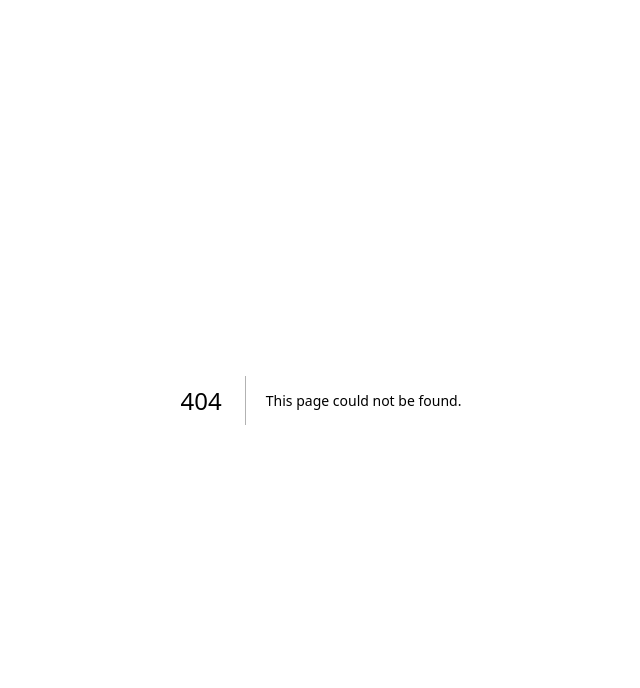
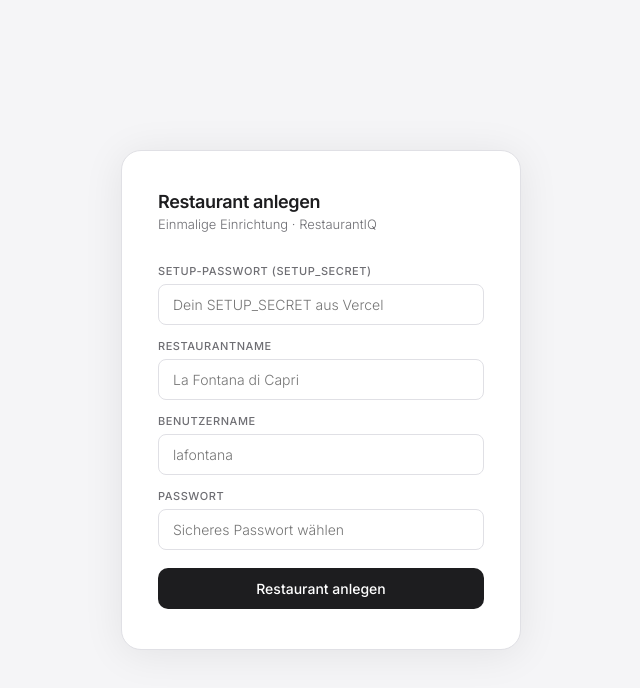
Before and after one commit to RestaurantIQ/RestaurantIQ-Demo, a Next.js app: page /setup in a window 1280 px wide. Before the commit this address had no page. Shown: the top 688 px of the page, without its empty margins (319-959 px from the left). Built offline with nearby package versions, Linux system fonts and the light colour scheme.

Commit message:
feat: add /setup page for first-time restaurant creation

```diff
--- /dev/null
+++ b/pages/setup.js
@@ -0,0 +1,87 @@
+import { useState } from 'react';
+
+export default function Setup() {
+  const [form, setForm] = useState({ secret: '', name: '', username: '', password: '' });
+  const [result, setResult] = useState(null);
+  const [loading, setLoading] = useState(false);
+
+  async function handleSubmit(e) {
+    e.preventDefault();
+    setLoading(true);
+    setResult(null);
+    try {
+      const r = await fetch('/api/auth/create-restaurant', {
+        method: 'POST',
+        headers: { 'Content-Type': 'application/json' },
+        body: JSON.stringify(form),
+      });
+      const data = await r.json();
+      setResult({ ok: r.ok, data });
+    } catch (err) {
+      setResult({ ok: false, data: { error: err.message } });
+    }
+    setLoading(false);
+  }
+
+  const f = { fontFamily: "'Inter',-apple-system,sans-serif" };
+
+  return (
+    <div style={{ ...f, minHeight: '100vh', background: '#f5f5f7', display: 'flex', alignItems: 'center', justifyContent: 'center', padding: 16 }}>
+      <style>{`@import url('https://fonts.googleapis.com/css2?family=Inter:wght@300;400;500;600&display=swap');*{box-sizing:border-box;margin:0;padding:0}input:focus{outline:none;border-color:#1d1d1f!important}`}</style>
+      <div style={{ background: '#fff', borderRadius: 20, padding: '40px 36px', width: '100%', maxWidth: 400, border: '1px solid #e0e0e5', boxShadow: '0 4px 40px rgba(0,0,0,0.08)' }}>
+        <div style={{ marginBottom: 32 }}>
+          <div style={{ fontSize: 18, fontWeight: 700, color: '#1d1d1f', letterSpacing: '-0.02em', marginBottom: 4 }}>Restaurant anlegen</div>
+          <div style={{ fontSize: 13, color: '#6e6e73', fontWeight: 300 }}>Einmalige Einrichtung · RestaurantIQ</div>
+        </div>
+
+        {result?.ok ? (
+          <div style={{ background: '#edfbf2', border: '1px solid #3a9e5f', borderRadius: 12, padding: '20px 24px' }}>
+            <div style={{ fontSize: 15, fontWeight: 600, color: '#3a9e5f', marginBottom: 8 }}>Restaurant angelegt</div>
+            <div style={{ fontSize: 13, color: '#1d1d1f', marginBottom: 4 }}>Name: <strong>{result.data.name}</strong></div>
+            <div style={{ fontSize: 13, color: '#1d1d1f', marginBottom: 16 }}>Benutzername: <strong>{result.data.username}</strong></div>
+            <a href="/admin" style={{ display: 'block', textAlign: 'center', padding: '11px', background: '#1d1d1f', color: '#fff', borderRadius: 10, fontSize: 14, fontWeight: 500, textDecoration: 'none' }}>
+              Zum Admin-Bereich
+            </a>
+          </div>
+        ) : (
+          <form onSubmit={handleSubmit} style={{ display: 'flex', flexDirection: 'column', gap: 14 }}>
+            {[
+              { key: 'secret',   label: 'Setup-Passwort (SETUP_SECRET)', type: 'password', placeholder: 'Dein SETUP_SECRET aus Vercel' },
+              { key: 'name',     label: 'Restaurantname',                 type: 'text',     placeholder: 'La Fontana di Capri' },
+              { key: 'username', label: 'Benutzername',                   type: 'text',     placeholder: 'lafontana' },
+              { key: 'password', label: 'Passwort',                       type: 'password', placeholder: 'Sicheres Passwort wählen' },
+            ].map(({ key, label, type, placeholder }) => (
+              <div key={key}>
+                <div style={{ fontSize: 11, fontWeight: 500, color: '#6e6e73', letterSpacing: '0.05em', textTransform: 'uppercase', marginBottom: 6 }}>{label}</div>
+                <input
+                  type={type}
+                  placeholder={placeholder}
+                  required
+                  value={form[key]}
+                  onChange={e => setForm({ ...form, [key]: e.target.value })}
+                  style={{ width: '100%', padding: '11px 14px', border: '1px solid #e0e0e5', borderRadius: 8, fontSize: 14, fontWeight: 300, fontFamily: 'inherit', color: '#1d1d1f', transition: 'border-color 0.15s' }}
+                />
+              </div>
+            ))}
+
+            {result && !result.ok && (
+              <div style={{ fontSize: 13, color: '#c0392b', padding: '8px 12px', background: '#fdf0ee', borderRadius: 8 }}>
+                {result.data?.error || 'Ein Fehler ist aufgetreten.'}
+              </div>
+            )}
+
+            <button type="submit" disabled={loading} style={{
+              width: '100%', padding: '12px', marginTop: 4,
+              background: '#1d1d1f', color: '#fff', border: 'none',
+              borderRadius: 10, fontSize: 14, fontWeight: 500,
+              cursor: loading ? 'default' : 'pointer', fontFamily: 'inherit',
+              opacity: loading ? 0.5 : 1, transition: 'opacity 0.15s',
+            }}>
+              {loading ? 'Wird angelegt…' : 'Restaurant anlegen'}
+            </button>
+          </form>
+        )}
+      </div>
+    </div>
+  );
+}
```
